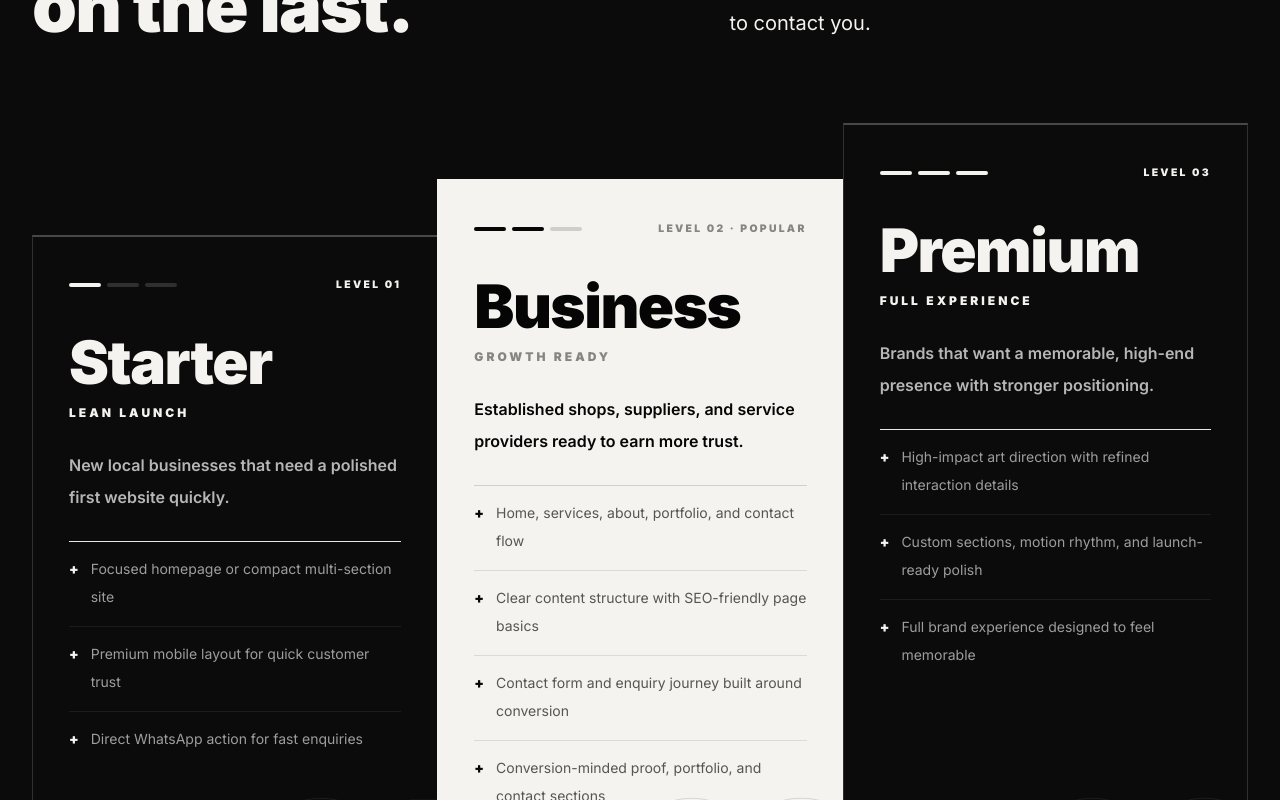
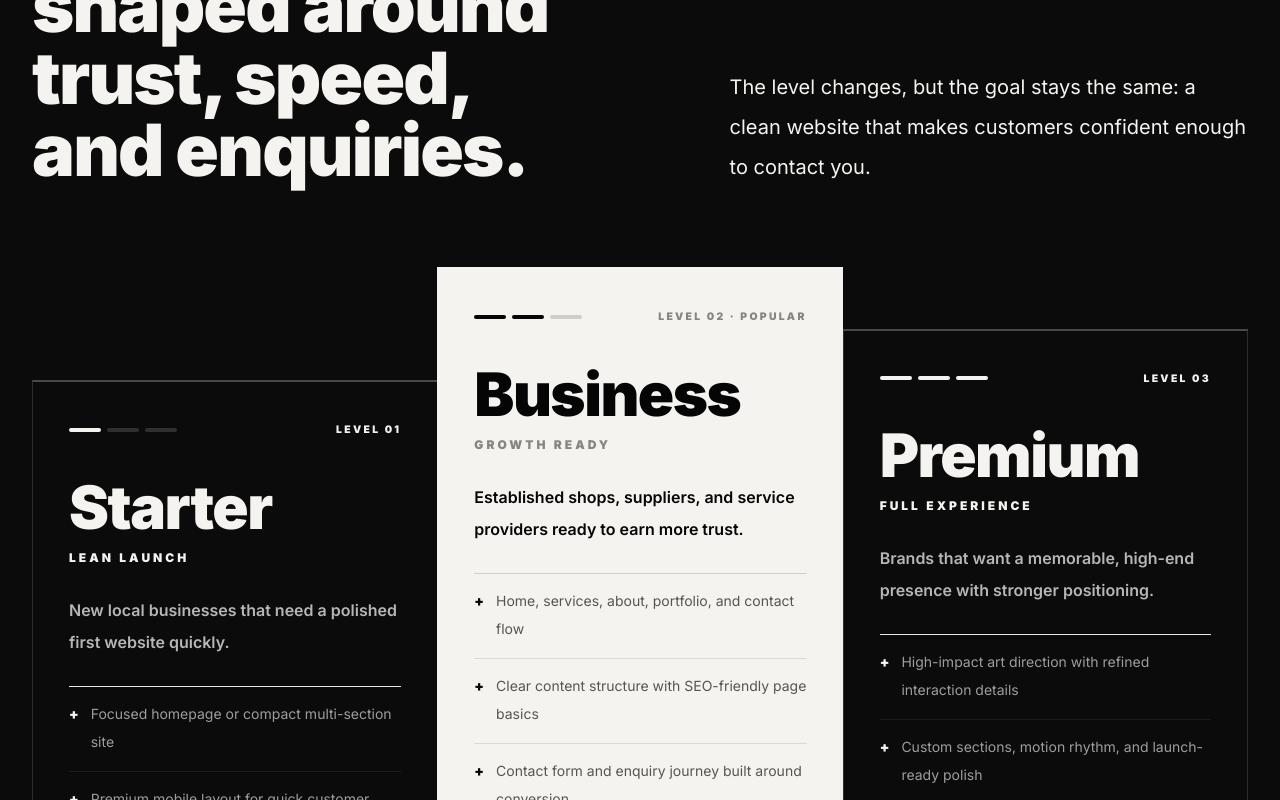
Before and after one commit to muhammedmuneerk/weboltrix, a React (Vite) app: page /services in a window 1280 px wide. Shown: the part 1700-2500 px from the top of the page. Built offline with nearby package versions, Linux system fonts and the light colour scheme.

Commit message:
Services Page < Detailed breakdown Section | Putting Back the v1 Final as active/current | v1 Final | Mobile + Desktop | v1 Final

```diff
--- a/src/components/DetailedBreakdown.jsx
+++ b/src/components/DetailedBreakdown.jsx
@@ -3,11 +3,14 @@ import { Link } from "react-router-dom";
 import SectionHeading from "./SectionHeading.jsx";
 import { services } from "../data/siteData.js";
 
-// Top offset per step (desktop only). Columns share one bottom edge, so a
-// bigger offset = a shorter step. The last step has 0 offset, so Premium is
-// always the tallest regardless of how much text each column has.
-// Steeper climb? Try ["lg:pt-40", "lg:pt-20", "lg:pt-0"].
-const STEP_OFFSETS = ["lg:pt-28", "lg:pt-14", "lg:pt-0"];
+// Each step is taller than the last on desktop, so the row reads as a staircase.
+const STEP_HEIGHTS = ["lg:min-h-[31rem]", "lg:min-h-[37rem]", "lg:min-h-[43rem]"];
+
+// Mobile: the staircase becomes a vertical climb instead of a horizontal one —
+// each step indents a little further right and reads a little bigger than
+// the last, so the "building up" feeling survives on a narrow screen.
+const MOBILE_INDENT = ["ml-0", "ml-5", "ml-10"];
+const MOBILE_TITLE_SIZE = ["text-4xl", "text-[2.75rem]", "text-5xl"];
 
 export default function DetailedBreakdown() {
   const total = services.length;
@@ -20,8 +23,8 @@ export default function DetailedBreakdown() {
           layout="split"
           eyebrow="Detailed breakdown"
 
-        //   title="Every package is shaped around trust, speed, and enquiries."
-          title="Every level builds on the last."
+          title="Every package is shaped around trust, speed, and enquiries."
+        //   title="Every level builds on the last."
         //   title="Three levels. Here's what's inside each."
         //   title="See exactly what each level includes."
         //   title="Pick a level. See what you get."
@@ -30,23 +33,20 @@ export default function DetailedBreakdown() {
         />
 
         {/* Staircase */}
-        <div className="mt-14 grid border-b border-white/15 lg:mt-20 lg:grid-cols-3">
+        <div className="mt-20 grid border-b border-white/15 lg:grid-cols-3 lg:items-end">
           {services.map((service, index) => {
             const f = Boolean(service.featured);
 
             return (
-              <div
+              <article
                 key={service.name}
-                className={`flex flex-col ${STEP_OFFSETS[index] ?? ""}`}
-              >
-                <article
-                  className={`group relative flex flex-1 flex-col overflow-hidden border-t-2 px-6 pb-10 pt-8 transition-colors duration-500 sm:px-9 sm:pb-12 sm:pt-10 lg:border-l lg:border-l-white/15 ${
-                    index === total - 1 ? "lg:border-r lg:border-r-white/15" : ""
-                  } ${
+                className={`group relative flex flex-col overflow-hidden border-t-2 px-6 pb-10 pt-8 transition-colors duration-500 sm:px-9 sm:pb-12 sm:pt-10 lg:border-l ${
+                  STEP_HEIGHTS[index] ?? ""
+                } ${index === 0 ? "lg:border-l-white/15" : "border-l-white/15"} ${
                   f
-                      ? "border-t-bone bg-bone text-ink"
-                      : "border-t-white/25 bg-transparent text-bone hover:bg-white/[0.035]"
-                  }`}
+                    ? "border-bone bg-bone text-ink"
+                    : "border-white/25 bg-transparent text-bone hover:bg-white/[0.035]"
+                } ${index === total - 1 ? "lg:border-r lg:border-r-white/15" : ""}`}
               >
                 {/* Ghost numeral */}
                 <span
@@ -112,17 +112,13 @@ export default function DetailedBreakdown() {
 
                 {/* Details */}
                 <ul
-                    className={`relative mt-7 border-t ${
-                      f ? "border-black/15" : "border-white/12"
-                    }`}
+                  className={`relative mt-7 border-t ${f ? "border-black/15" : "border-white/12"}`}
                 >
                   {service.details.map((detail) => (
                     <li
                       key={detail}
                       className={`flex gap-3 border-b py-3.5 text-sm leading-7 last:border-b-0 ${
-                          f
-                            ? "border-black/10 text-black/65"
-                            : "border-white/[0.07] text-white/60"
+                        f ? "border-black/10 text-black/65" : "border-white/[0.07] text-white/60"
                       }`}
                     >
                       <span
@@ -146,7 +142,6 @@ export default function DetailedBreakdown() {
                   Start with {service.name} <span aria-hidden="true">&rarr;</span>
                 </Link>
               </article>
-              </div>
             );
           })}
         </div>
@@ -159,7 +154,7 @@ export default function DetailedBreakdown() {
           className="mt-4 max-w-md font-black leading-[1.02] tracking-tight text-balance"
           style={{ fontSize: "clamp(2rem, 9vw, 3.25rem)" }}
         >
-          Every level builds on the last.
+          Every package is shaped around trust, speed, and enquiries.
         </h2>
         <p className="mt-5 max-w-md text-base leading-7 text-white/58">
           The level changes, but the goal stays the same: a clean website that makes customers
@@ -178,9 +173,10 @@ export default function DetailedBreakdown() {
 // the "Level 0N" meter from the desktop card, scaled up into the thing you
 // tap. One detail panel below swaps content instead of repeating three
 // full cards — the staircase itself becomes the interactive piece.
-// Matches v2's desktop order: a strict ascending climb, Premium always the
-// tallest step regardless of how much text each column has.
-const BAR_HEIGHTS = ["h-20", "h-28", "h-36"]; // Starter, Business, Premium
+// Matches v1's actual desktop hierarchy: Business (center) is the tallest
+// step, Premium (right) second, Starter (left) shortest — not a strict
+// left-to-right ascent. Update this when v2's staircase order lands.
+const BAR_HEIGHTS = ["h-20", "h-36", "h-28"]; // Starter, Business, Premium
 
 function MobileStaircase() {
   const total = services.length;
```
Lines whose indentation alone changed are shown as unchanged.
